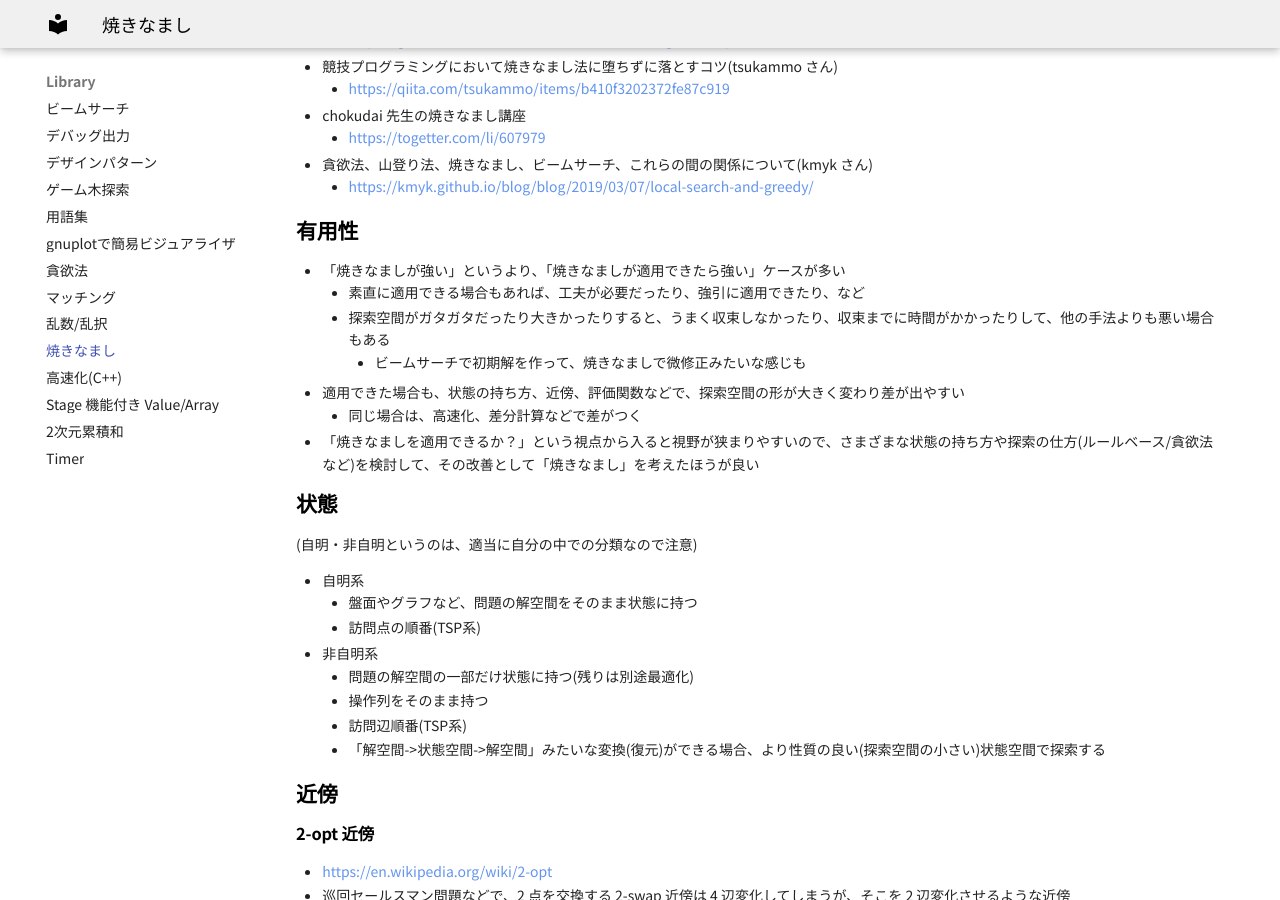
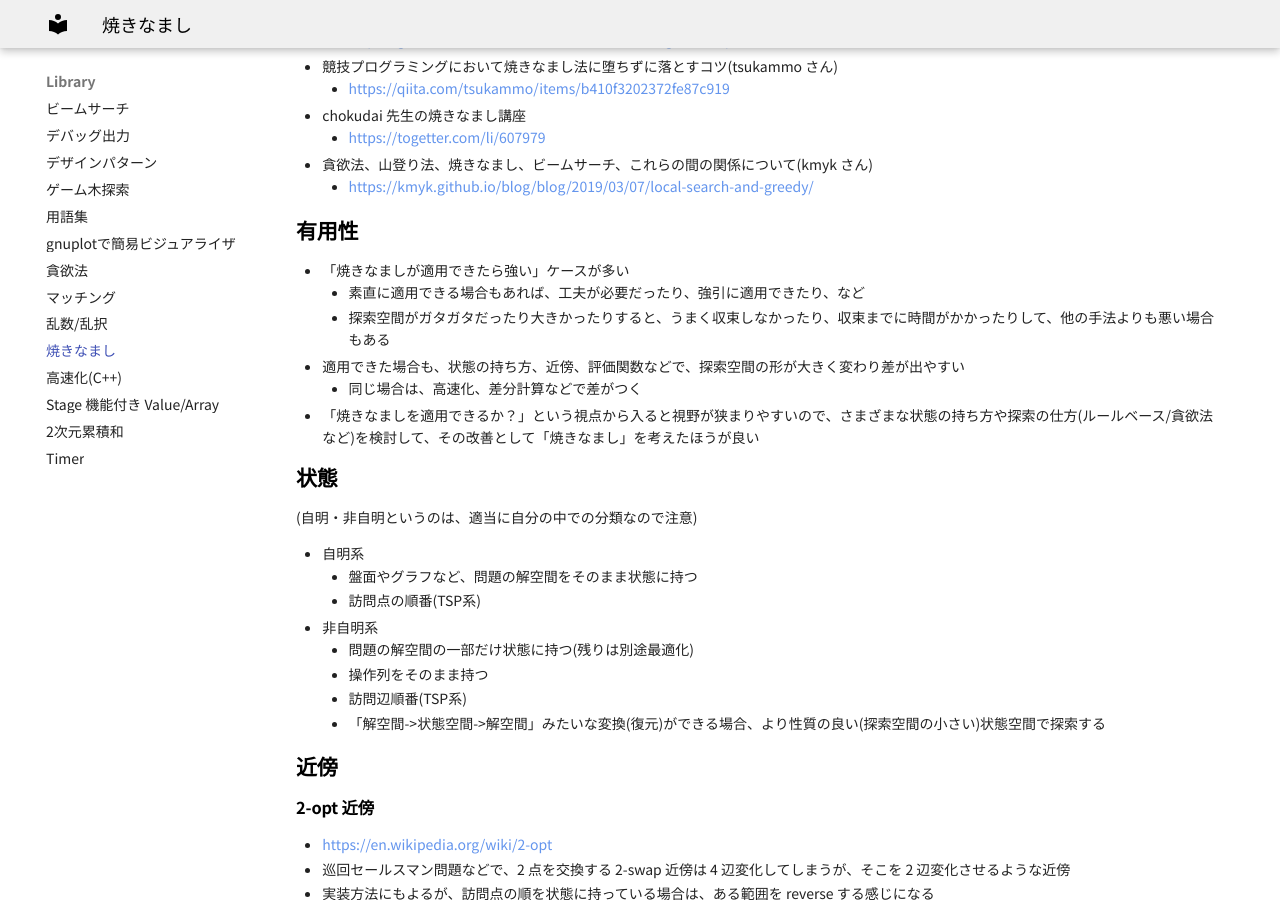
Before and after one commit to jetbead/AtCoderHeuristicContestMemo, an MkDocs documentation site: the page built from docs/Library/sa.md, in a window 1280 px wide and 900 px high, scrolled down 327 px. Built offline with MkDocs 1.6.1 and Material for MkDocs 9.7.7, drawn with Linux system fonts in a browser that asks for light colours; some web fonts are replaced.

Commit message:
modify sa

```diff
--- a/docs/Library/sa.md
+++ b/docs/Library/sa.md
@@ -17,10 +17,9 @@
 
 ## 有用性
 
-- 「焼きなましが強い」というより、「焼きなましが適用できたら強い」ケースが多い
+- 「焼きなましが適用できたら強い」ケースが多い
   - 素直に適用できる場合もあれば、工夫が必要だったり、強引に適用できたり、など
   - 探索空間がガタガタだったり大きかったりすると、うまく収束しなかったり、収束までに時間がかかったりして、他の手法よりも悪い場合もある
-    - ビームサーチで初期解を作って、焼きなましで微修正みたいな感じも
 - 適用できた場合も、状態の持ち方、近傍、評価関数などで、探索空間の形が大きく変わり差が出やすい
   - 同じ場合は、高速化、差分計算などで差がつく
 - 「焼きなましを適用できるか？」という視点から入ると視野が狭まりやすいので、さまざまな状態の持ち方や探索の仕方(ルールベース/貪欲法など)を検討して、その改善として「焼きなまし」を考えたほうが良い
```
